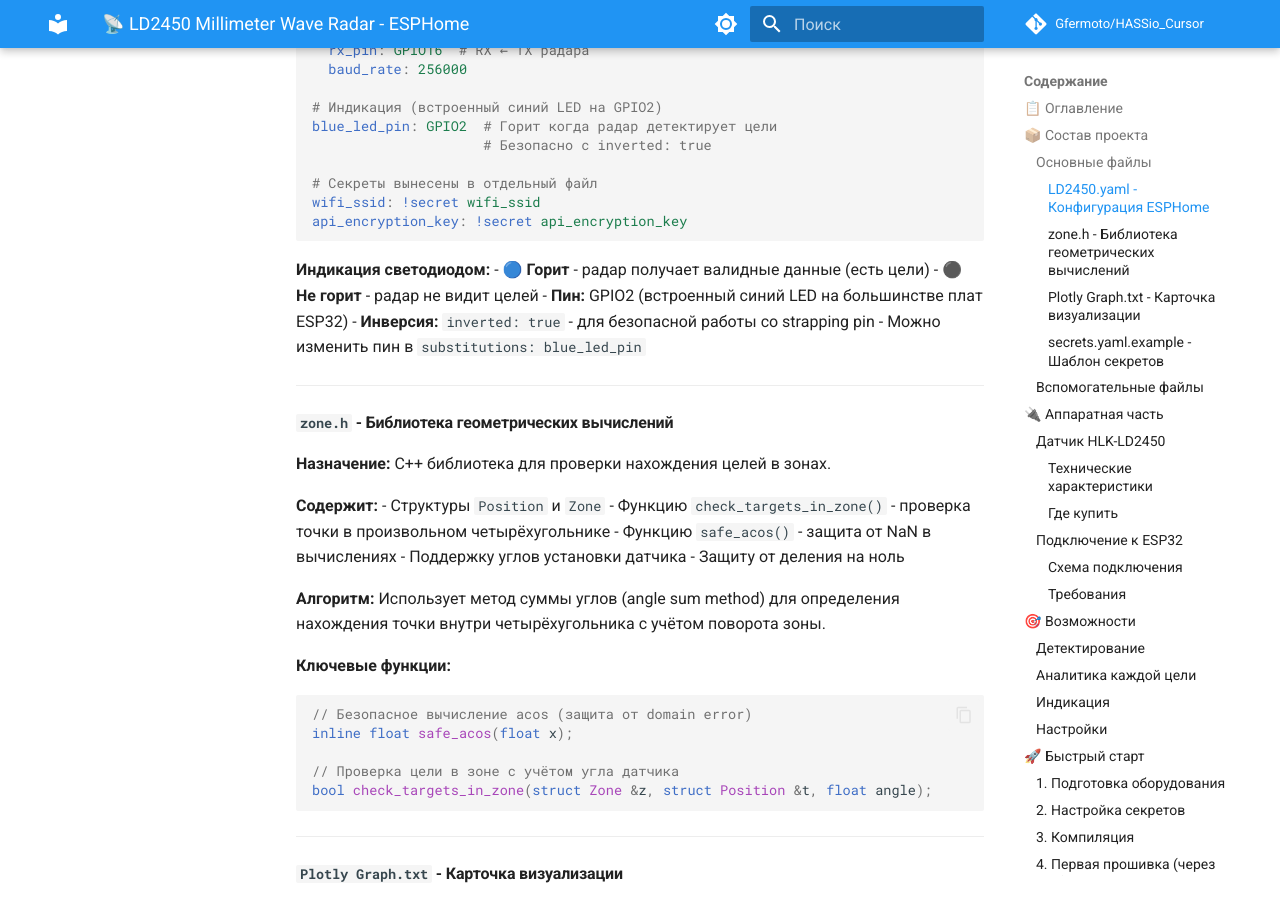
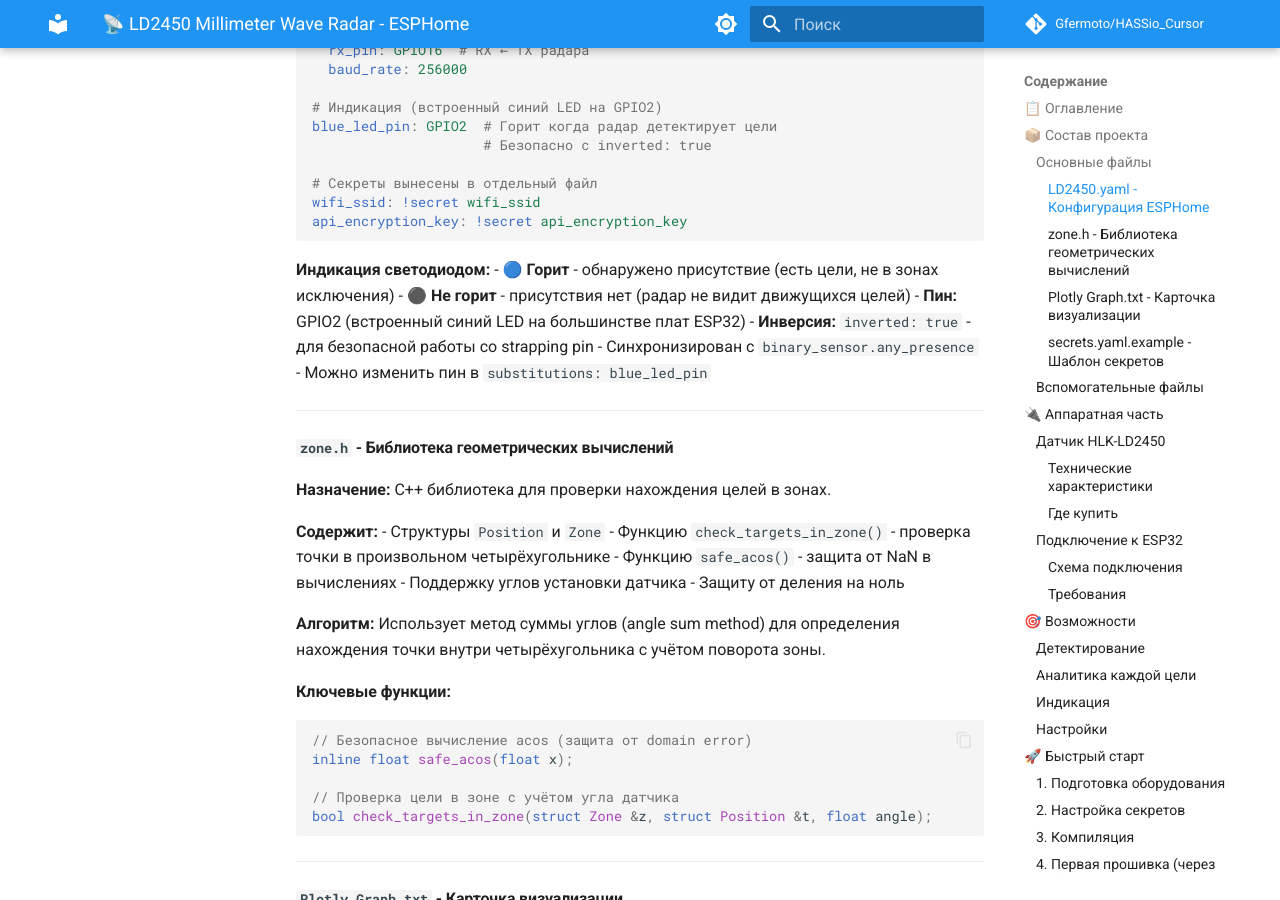
Before and after one commit to Gfermoto/HASSio_Cursor, an MkDocs documentation site: the page built from docs/examples/esphome/LD2450/README.md, in a window 1280 px wide and 900 px high, scrolled down 1208 px. Built offline with MkDocs 1.6.1 and Material for MkDocs 9.7.7, drawn with Linux system fonts in a browser that asks for light colours; comment, search, counter and statistics services are not loaded; some of the changed text lies outside the part shown.

Commit message:
fix(esphome/LD2450): LED индикация по реальному присутствию
🐛 ПРОБЛЕМА:
- Синий LED горел всегда когда радар видел что-либо
- Не различал движущиеся цели от статичных объектов

✅ ИСПРАВЛЕНИЕ:
- LED теперь привязан к has_target_in_zone_all
- Горит только при обнаружении реального присутствия
- Синхронизирован с binary_sensor.any_presence
- Учитывает зоны исключения (статичные объекты фильтруются)

🎯 ЛОГИКА:
БЫЛО:
  if (p[i].valid) → LED ON  # Любые данные с радара

СТАЛО:
  if (has_target_in_zone_all) → LED ON  # Реальное присутствие

💡 ПОВЕДЕНИЕ:
- 🔵 Горит: есть движущиеся цели (не в Zout)
- ⚫ Не горит: нет целей или только статичные объекты
- Правильно реагирует на движение

📖 Обновлена документация с пояснениями

````diff
--- a/docs/examples/esphome/LD2450/README.md
+++ b/docs/examples/esphome/LD2450/README.md
@@ -56,10 +56,11 @@
 ```
 
 **Индикация светодиодом:**
-- 🔵 **Горит** - радар получает валидные данные (есть цели)
-- ⚫ **Не горит** - радар не видит целей
+- 🔵 **Горит** - обнаружено присутствие (есть цели, не в зонах исключения)
+- ⚫ **Не горит** - присутствия нет (радар не видит движущихся целей)
 - **Пин:** GPIO2 (встроенный синий LED на большинстве плат ESP32)
 - **Инверсия:** `inverted: true` - для безопасной работы со strapping pin
+- Синхронизирован с `binary_sensor.any_presence`
 - Можно изменить пин в `substitutions: blue_led_pin`
 
 ---
@@ -227,7 +228,8 @@
 ### Индикация
 
 - 🔵 **Синий светодиод (GPIO2)** - встроенный на большинстве ESP32 плат
-  - Горит когда радар получает валидные данные от целей
+  - Горит когда обнаружено присутствие (цели не в зонах исключения)
+  - Синхронизирован с сенсором "Any Presence"
   - Позволяет визуально контролировать работу без Home Assistant
   - Автоматически работает (встроенный LED)
   - Использует `inverted: true` для безопасной работы со strapping pin
````
Also changed, not shown: docs/examples/esphome/LD2450/LD2450.yaml (+3 -9 lines).
